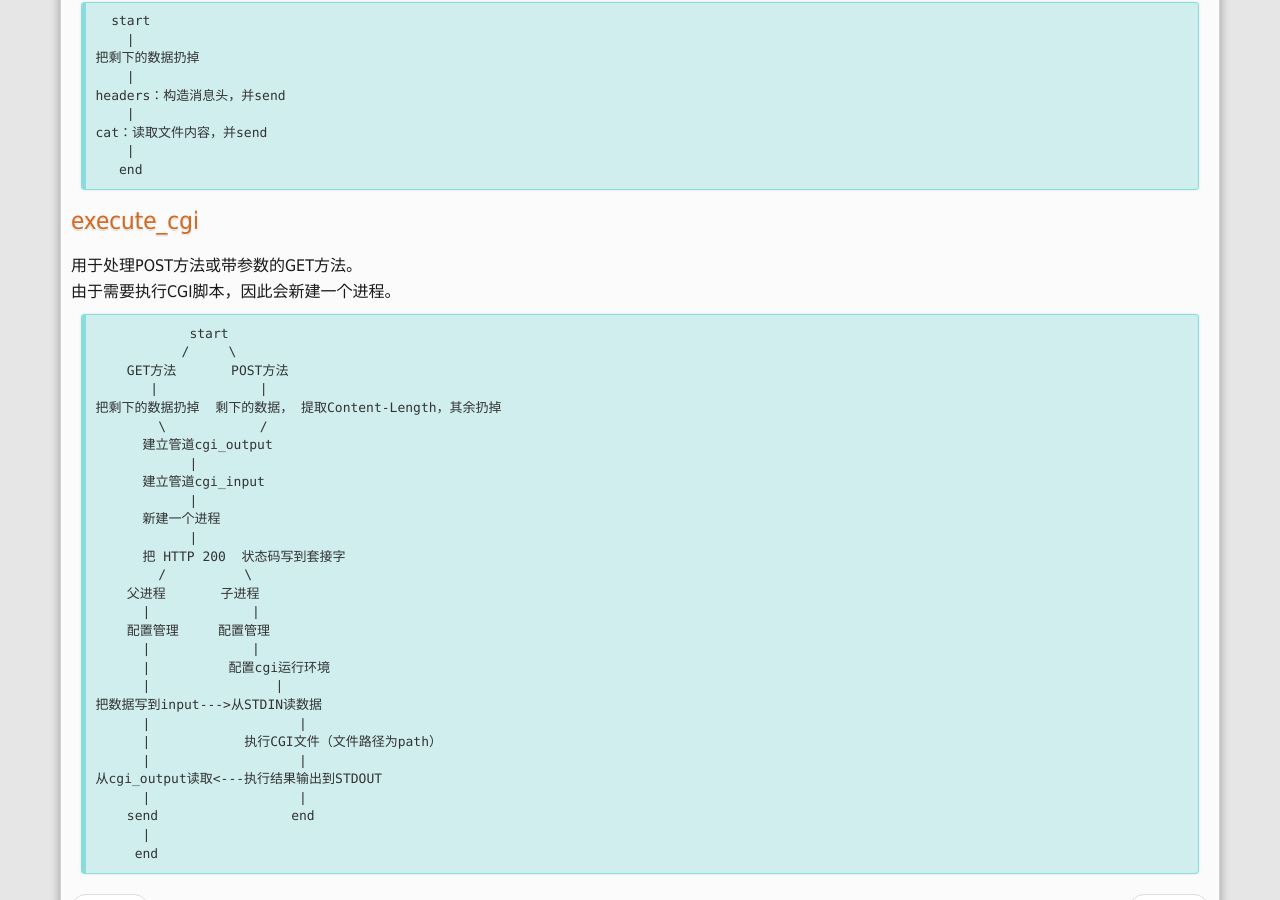
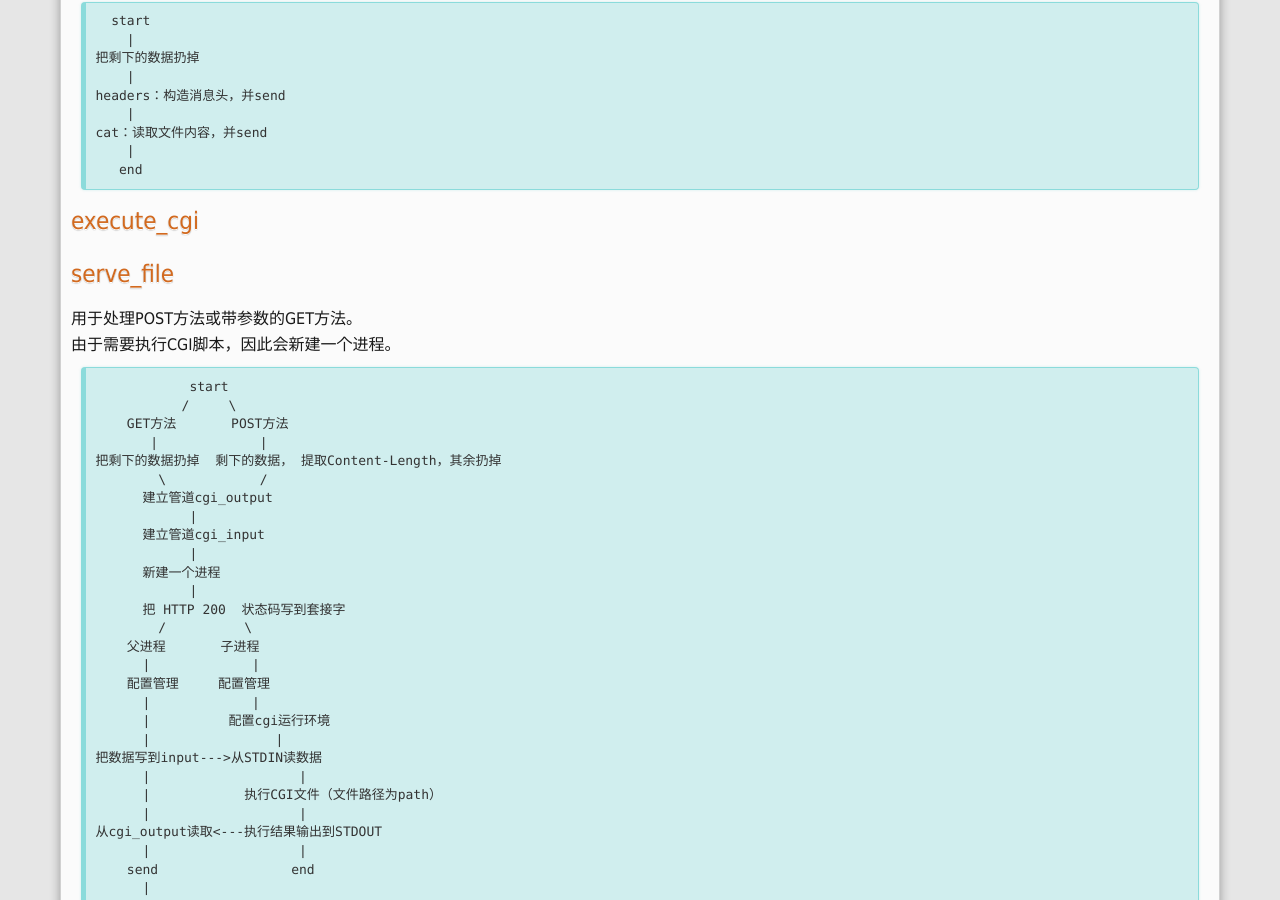
Before and after one commit to windmissing/windmissing.github.io, a Jekyll site: the page built from _posts/2016-08-15-c-opensource-tinyhttpd.md, in a window 1280 px wide and 900 px high, scrolled down 1501 px. Built offline with Jekyll 4.4.1, drawn with Linux system fonts in a browser that asks for light colours; comment, search, counter and statistics services are not loaded.

Commit message:
Update 2016-08-15-c-opensource-tinyhttpd.md

````diff
--- a/_posts/2016-08-15-c-opensource-tinyhttpd.md
+++ b/_posts/2016-08-15-c-opensource-tinyhttpd.md
@@ -85,6 +85,7 @@ cat：读取文件内容，并send
 ```
 
 ####  execute_cgi
+#### serve_file
 
 用于处理POST方法或带参数的GET方法。
 由于需要执行CGI脚本，因此会新建一个进程。
````
